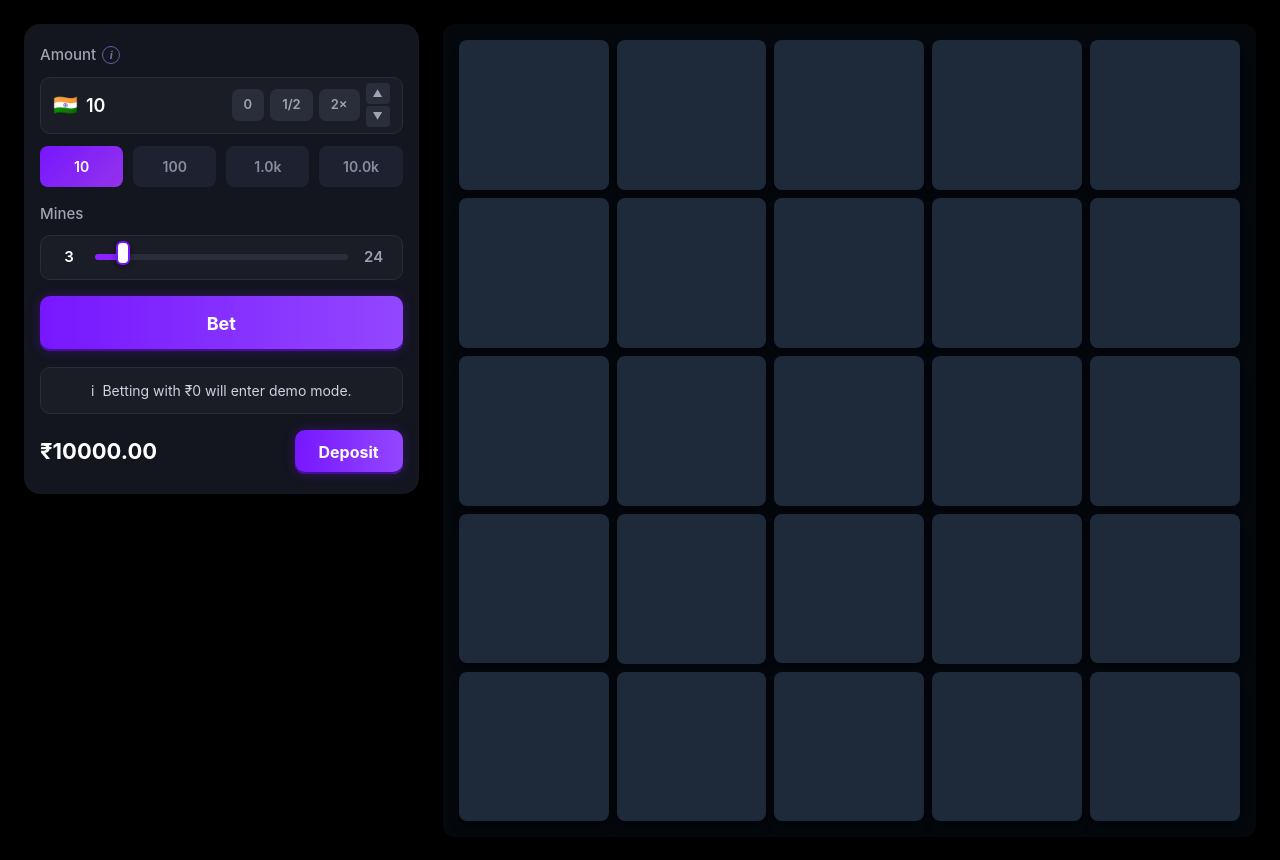
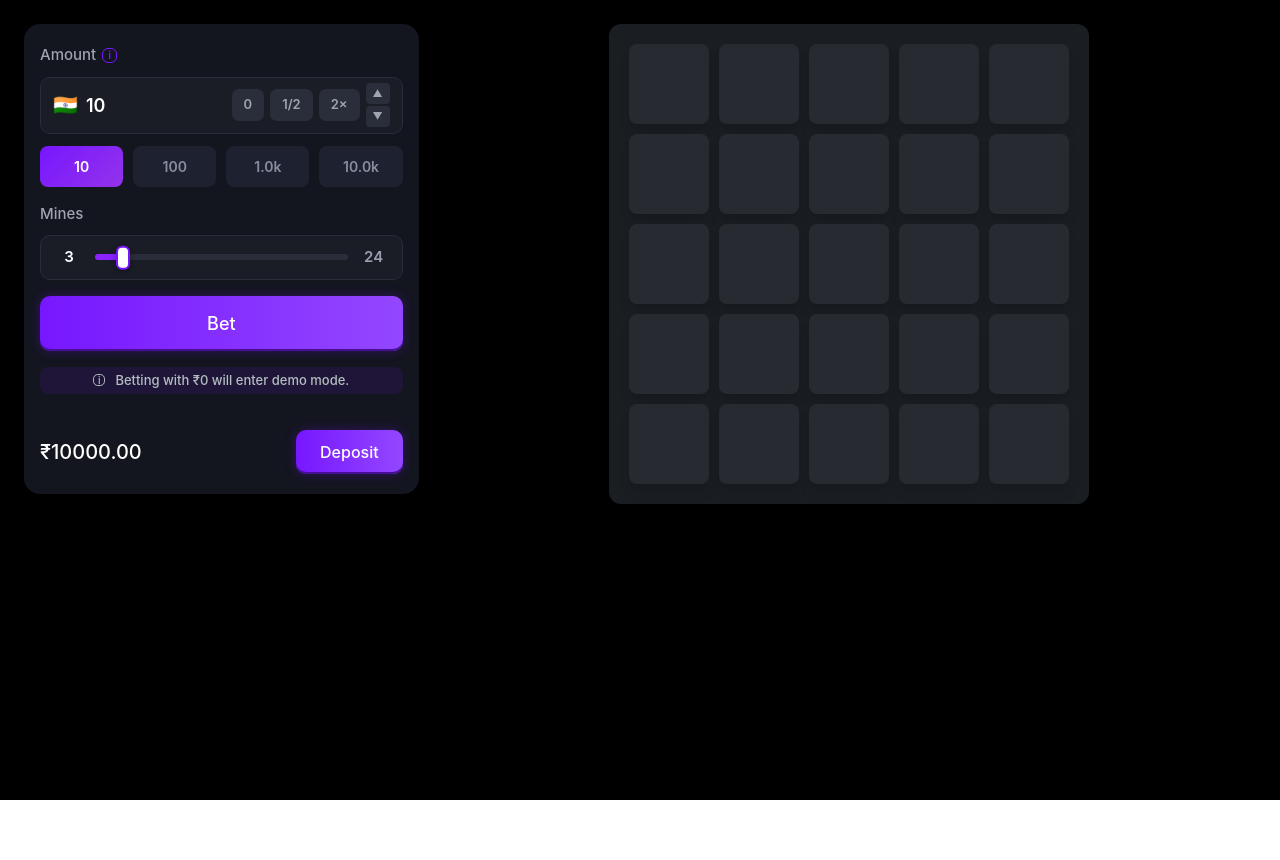
Before and after one commit to faisalnaeem7668/mines-game, a React (Vite) app: page / in a window 1280 px wide. After the commit the page ends 800 px from the top, so only its background shows below. Built offline with nearby package versions, Linux system fonts and the light colour scheme.

Commit message:
small ui changes

```diff
--- a/src/components/GameBoard.jsx
+++ b/src/components/GameBoard.jsx
@@ -3,8 +3,9 @@ import Tile from './Tile';
 
 const GameBoard = ({ tiles, onRevealTile, gameActive }) => {
   return (
-    <div className="bg-gray-900/30 p-3 md:p-4 rounded-xl h-full">
-      <div className="grid grid-cols-5 gap-1.5 md:gap-2">
+    <div className="flex justify-center items-center h-full">
+      <div className="bg-[#1a1d22] p-4 md:p-5 rounded-xl inline-block">
+        <div className="grid grid-cols-5 gap-2 md:gap-2.5">
           {tiles.map((tile, index) => (
             <Tile
               key={index}
@@ -16,6 +17,7 @@ const GameBoard = ({ tiles, onRevealTile, gameActive }) => {
           ))}
         </div>
       </div>
+    </div>
   );
 };
 
--- a/src/components/Tile.jsx
+++ b/src/components/Tile.jsx
@@ -14,7 +14,7 @@ const Tile = ({ tile, index, onReveal, gameActive }) => {
       return (
         <div
           onClick={handleClick}
-          className="w-full h-full bg-gray-800 rounded-lg shadow-lg flex items-center justify-center cursor-pointer transition-all duration-200 "
+          className="w-full h-full bg-[#272a30] rounded-lg shadow-lg flex items-center justify-center cursor-pointer transition-all duration-200"
         >
         </div>
       );
@@ -22,21 +22,21 @@ const Tile = ({ tile, index, onReveal, gameActive }) => {
 
     if (tile.isMine) {
       return (
-        <div className="w-full h-full bg-gray-800 rounded-lg flex items-center justify-center p-2">
-          <img src={mineImg} alt="mine" className="w-14 h-14 object-contain" />
+        <div className="w-full h-full bg-[#272a30] rounded-lg flex items-center justify-center p-2">
+          <img src={mineImg} alt="mine" className="w-10 h-10 md:w-12 md:h-12 object-contain" />
         </div>
       );
     }
 
     return (
       <div className="w-full h-full bg-[#7d40cf] rounded-lg flex items-center justify-center p-2">
-        <img src={diamondImg} alt="diamond" className="w-14 h-14 object-contain" />
+        <img src={diamondImg} alt="diamond" className="w-10 h-10 md:w-12 md:h-12 object-contain" />
       </div>
     );
   };
 
   return (
-    <div className="aspect-square w-full">
+    <div className="w-16 h-16 md:w-20 md:h-20">
       {getTileContent()}
     </div>
   );
--- a/src/index.css
+++ b/src/index.css
@@ -24,7 +24,7 @@
     padding: 14px 0;
     border-radius: 10px;
     color: white;
-    font-weight: 700;
+    font-weight: 500;
     font-size: 18px;
     background: linear-gradient(90deg, #7717ff, #9347ff);
     box-shadow: 0 0 12px #7717ff4f, inset 0 -2px #470f97;
@@ -59,17 +59,17 @@
   }
 
   .amount-info-icon {
-    width: 18px;
-    height: 18px;
-    border-radius: 50%;
-    border: 1.5px solid #6060a0;
+    width: 15px;
+    height: 15px;
+    border-radius: 40%;
+    border: 1.5px solid rgb(119, 23, 255);
     display: flex;
     align-items: center;
     justify-content: center;
     font-size: 11px;
-    color: #7070a0;
-    font-style: italic;
-    font-weight: 700;
+    color: rgb(119, 23, 255);
+
+    font-weight: 600;
   }
 
   .amount-input-container {
@@ -195,11 +195,9 @@
     border-radius: 10px;
     border: 1px solid #2a2d3a;
     padding: 10px 14px;
-
     display: flex;
     align-items: center;
     gap: 12px;
-
     margin-top: 6px;
   }
 
@@ -231,6 +229,7 @@
     border: 2px solid #7717ff;
     box-shadow: 0 2px 8px rgba(0, 0, 0, 0.3);
     margin-top: -6px;
+    transform: translateY(20%);
   }
 
   .slider-container {
@@ -238,11 +237,9 @@
     border-radius: 10px;
     border: 1px solid #2a2d3a;
     padding: 10px 16px;
-
     display: flex;
     align-items: center;
     gap: 14px;
-
     margin-top: 4px;
   }
 
@@ -264,6 +261,7 @@
     background: white;
     border: 2px solid #7717ff;
     margin-top: -7px;
+    transform: translateY(20%);
   }
 
   .slider-min-label,
@@ -287,25 +285,38 @@
     display: flex;
     align-items: center;
     justify-content: center;
-    gap: 8px;
+    gap: 10px;
+    background: rgba(119, 23, 255, 0.11);
+    border: none;
+    border-radius: 8px;
+    padding: 4px 0;
+    color: #b3bec1;
+    font-size: 13px;
+    font-weight: 500;
+  }
 
-    background: #1a1d26;
-    border-radius: 10px;
-    border: 1px solid #2a2d3a;
-
-    padding: 12px 16px;
-    color: #d0d2e0;
-    font-size: 14px;
+  .demo-notice .info-icon {
+    width: 12px;
+    height: 12px;
+    border-radius: 40%;
+    border: 1px solid #b3bec1;
+    display: flex;
+    align-items: center;
+    justify-content: center;
+    font-size: 10px;
+    color: #b3bec1;
+    flex-shrink: 0;
+    font-weight: 500;
   }
 
   .balance-row {
     display: flex;
     justify-content: space-between;
     align-items: center;
-
     color: white;
-    font-size: 22px;
-    font-weight: 700;
+    font-size: 20px;
+    font-weight: 500;
+    margin-top: 20px;
   }
 
   .game-status-lost {
@@ -326,7 +337,6 @@
     width: 14px;
     height: 24px;
     border-radius: 6px;
-    /* rounded corners */
     background: white;
     border: 2px solid #7717ff;
     box-shadow: 0 2px 6px rgba(0, 0, 0, 0.3);
@@ -376,11 +386,11 @@
   }
   .cashout-btn {
     width: 100%;
-    padding: 14px 0;
+    padding: 12px 0;
     border-radius: 10px;
     color: #1a1a1a;
     font-weight: 500;
-    font-size: 18px;
+    font-size: 16px;
     background: linear-gradient(135deg, #f5b042 0%, #ffd700 100%);
     box-shadow: 0 0 12px rgba(245, 176, 66, 0.4);
     transition: all 0.2s ease;
@@ -406,7 +416,7 @@
     padding: 10px 24px;
     border-radius: 10px;
     font-size: 16px;
-    font-weight: 700;
+    font-weight: 500;
     width: auto;
   }
 }
```
Lines whose indentation alone changed are shown as unchanged.
